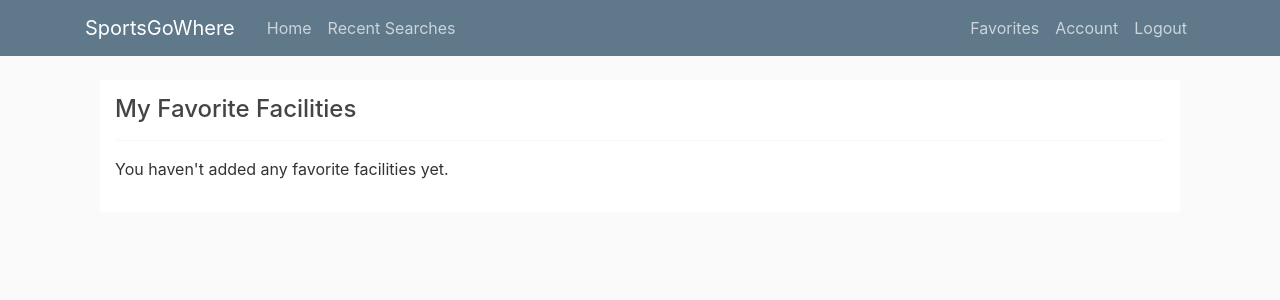
After one commit to joeltancej/SportsGoWhere, a Flask app: page /favorites in a window 1280 px wide. The commit adds this page. Shown: the top 300 px of the page. Run offline with Flask 2, Linux system fonts and the light colour scheme; a user stored in the database is signed in; data that the repository does not hold is empty; parts of the project's set-up code (start-up, migrations or seed data) failed here and were passed over; some libraries are stand-ins or nearby versions.

Commit message:
Please Work
Added Favorites and Recent Searches!

```diff
--- a/Flask_Learn/NearestFinder/nearestCarparks.py
+++ b/Flask_Learn/NearestFinder/nearestCarparks.py
@@ -9,7 +9,7 @@ import mysql.connector as connection
 def nearestCP(lat, long):
     # replace password with your own password here
     try:
-        mydb = connection.connect(host="localhost", database = 'sportsgowhere',user="root", passwd="password!",use_pure=True)
+        mydb = connection.connect(host="localhost", database = 'sportsgowhere',user="root", passwd="password",use_pure=True)
         query = "Select * from hdbcarparks;"
         hdbcarparks = pd.read_sql(query,mydb)
         mydb.close() #close the connection
--- a/Flask_Learn/NearestFinder/nearestEateries.py
+++ b/Flask_Learn/NearestFinder/nearestEateries.py
@@ -8,7 +8,7 @@ import mysql.connector as connection
 def nearestCP(lat, long):
     # replace password with your own password here
     try:
-        mydb = connection.connect(host="localhost", database = 'sportsgowhere',user="root", passwd="password!",use_pure=True)
+        mydb = connection.connect(host="localhost", database = 'sportsgowhere',user="root", passwd="password",use_pure=True)
         query = "Select * from healthiereateries;"
         healthiereateries = pd.read_sql(query,mydb)
         mydb.close() #close the connection
--- a/Flask_Learn/flaskblog/routes.py
+++ b/Flask_Learn/flaskblog/routes.py
@@ -1,10 +1,11 @@
 import os
 import secrets
 from PIL import Image
+import json
 from flask import render_template, url_for, flash, redirect, session, request
 from flaskblog import app, db, bcrypt, mail
 from flaskblog.forms import RegistrationForm, LoginForm, UpdateAccountForm, RequestResetForm, ResetPasswordForm
-from flaskblog.models import Accounts
+from flaskblog.models import Accounts, Favorites, SportsFacilities, RecentSearches
 from flask_mysqldb import MySQL, MySQLdb
 from flask_login import login_user, current_user, logout_user, login_required
 from flask_mail import Message
@@ -13,6 +14,11 @@ from NearestFinder.nearestCarparks import *
 from NearestFinder.geoloc import *
 from datetime import timedelta
 from flaskblog.apimanagers import *
+from pytz import timezone
+from sqlalchemy.exc import IntegrityError
+import datetime
+
+tz = timezone('Asia/Singapore')  # set the timezone to Singapore time
 
 SPORTS = {
     'Badminton': 'Sports Hall',
@@ -64,7 +70,7 @@ LOCATIONS = {
 mydb = mysql.connector.connect(
     host="localhost",
     user="root",
-    password="Wushurocks1!",
+    password="password",
     database="sportsgowhere"
 )
 
@@ -121,7 +127,7 @@ def search():
         locationLong = session["long"]
 
     mycursor = mydb.cursor()
-    sql = """select Y, X, Name, FACILITIES, ROAD_NAME, CONTACT_NO, ROUND(SQRT(
+    sql = """select Y, X, gid, Name, FACILITIES, ROAD_NAME, CONTACT_NO, ROUND(SQRT(
 	POW(69.1 * (Y - %s), 2) +
     POW(69.1 * (%s - X) * COS(Y / 57.3), 2)) * 1.60934, 2) as distance
     from sportsfacilities
@@ -255,11 +261,56 @@ def reset_token(token):
 @app.route("/facility_info", methods=['GET', 'POST'])
 def facility_info():
     selected_facility = request.args.get('type')
-    selected_facility_list = selected_facility[1:-1].split(", ")
-    airquality, airdescriptor, airadvisory= getpsi("national")
+    source = request.args.get('source')  # retrieve the source parameter
+    if source == 'favorites' or source == 'recentsearches':
+        # Convert the selected_facility to int
+        selected_facility_str = str(selected_facility)
+        facility_gid = selected_facility_str.split()[1][:-1]
+        # Convert gid string to integer
+        facility_gid = int(facility_gid.strip('<>SportsFacilities '))
+
+        # Query SportsFacilities table to get matching facility
+        facility = SportsFacilities.query.filter_by(gid=facility_gid).first()
+
+        # Convert facility attributes to a list
+        selected_facility_list = [facility.X, facility.Y, facility.gid, '"' + facility.Name + '"', facility.description, facility.FACILITIES, facility.ROAD_NAME, '"' + facility.CONTACT_NO + '"', facility.GYM, facility.INC_CRC, facility.FMEL_UPD_D]
+    elif source == 'save_favorite':
+        selected_facility_list = request.args.get('selected_facility_list').split('|')
+
+    else:
+        selected_facility_list = selected_facility[1:-1].split(", ")
 
     lat = selected_facility_list[0]
     long = selected_facility_list[1]
+    gid = selected_facility_list[2]
+
+    timestamp = datetime.datetime.now(tz=tz)  # create a datetime object with the specified timezone
+    if current_user.is_authenticated:
+        user_id = current_user.id
+        # Insert new record into recentsearches, or update timestamp if a record with the same primary key exists
+        try:
+            recent_search = RecentSearches(raccount_id=user_id, rfacility_id=gid, timestamp=timestamp)
+            db.session.add(recent_search)
+            db.session.commit()
+        except IntegrityError:
+            db.session.rollback()
+            existing_search = RecentSearches.query.filter_by(raccount_id=user_id, rfacility_id=gid).first()
+            existing_search.timestamp = timestamp
+            db.session.commit()
+        # Check number of recent searches for the user
+        num_recent_searches = RecentSearches.query.filter_by(raccount_id=user_id).count()
+
+        # If the number of recent searches exceeds 5, delete the excess records
+        if num_recent_searches > 5:
+            excess_searches = RecentSearches.query.filter_by(raccount_id=user_id).order_by(RecentSearches.timestamp.asc()).limit(num_recent_searches - 4).all()
+            for search in excess_searches:
+                db.session.delete(search)
+            db.session.commit()
+
+    session['lat'] = lat
+    session['long'] = long
+    session['selected_facility_list'] = selected_facility_list
+    airquality, airdescriptor, airadvisory= getpsi("national")
 
     return render_template('facility_info.html', selected_facility=selected_facility, selected_facility_list=selected_facility_list,
                            lat=lat, long=long, airquality=airquality, airdescriptor=airdescriptor, airadvisory=airadvisory)
@@ -289,9 +340,85 @@ def directions():
 def parking_info():
 
     res = request.args.get('type')
+    res_dict = json.loads(res.replace("'", "\""))
+    cpno = res_dict['cpno']
+    cpdata = getcarparkinfo(cpno)
 
-    return render_template('parking_info.html', res=res)
+    return render_template('parking_info.html', res=res, cpno=cpno, cpdata=cpdata)
 
 @app.route("/search_results")
 def search_results():
     return render_template('search_results.html')
+
+
+@app.route('/save_favorite', methods=['POST'])
+@login_required
+def save_favorite():
+    facility_gid = request.form['selected_facility_list_gid']
+    is_favorite = request.form.get('is_favorite', False)
+    account_id = current_user.id
+
+    # Get the facility ID from the SportsFacilities table using the facility_gid
+    facility = SportsFacilities.query.filter_by(gid=facility_gid).first()
+    if facility is None:
+        flash('Facility not found.', 'danger')
+        return redirect(url_for('home'))
+
+    facility_id = facility.gid
+
+    # Check if the record already exists in the favorites table
+    existing_favorite = Favorites.query.filter_by(account_id=account_id, facility_id=facility_id).first()
+
+    if is_favorite:
+        if not existing_favorite:
+            # Insert a new record if it doesn't exist
+            favorite = Favorites(account_id=account_id, facility_id=facility_id)
+            db.session.add(favorite)
+            db.session.commit()
+            flash('The facility has been added to your favorites!', 'success')
+        else:
+            flash('The facility is already in your favorites!', 'danger')
+    else:
+        if existing_favorite:
+            # Delete the existing record if it exists
+            db.session.delete(existing_favorite)
+            db.session.commit()
+            flash('The facility has been removed from your favorites.', 'success')
+        else:
+            flash('The facility is not in your favorites!', 'danger')
+
+    lat = session.get('lat')
+    long = session.get('long')
+    selected_facility_list = session.get('selected_facility_list')
+    selected_facility_list = [str(elem) for elem in selected_facility_list]
+    return redirect(url_for('facility_info', selected_facility_list='|'.join(selected_facility_list), source='save_favorite'))
+
+
+@app.route('/favorites')
+@login_required
+def favorites():
+    user_id = current_user.id
+    favorites = Favorites.query.filter_by(account_id=user_id).all()
+
+    facilities = []
+    for favorite in favorites:
+        facility = SportsFacilities.query.filter_by(gid=favorite.facility_id).first()
+        if facility:
+            facilities.append(facility)
+
+    return render_template('favorites.html', title='Favorites', facilities=facilities, source='favorites')
+
+
+@app.route('/recentsearches')
+@login_required
+def recentsearches():
+    user_id = current_user.id
+    recentsearches = RecentSearches.query.filter_by(raccount_id=user_id).all()
+
+    facilities = []
+    for recentsearch in recentsearches:
+        facility = SportsFacilities.query.filter_by(gid=recentsearch.rfacility_id).first()
+        if facility:
+            facilities.append(facility)
+
+    return render_template('recentsearches.html', title='Recent Searches', facilities=facilities, source='recentsearches')
--- /dev/null
+++ b/Flask_Learn/flaskblog/templates/favorites.html
@@ -0,0 +1,23 @@
+{% extends "layout.html" %}
+
+{% block content %}
+<div id="content" class="container">
+    <div class="panel panel-default">
+        <div class="panel-body">
+            <h4 class="nomargin">My Favorite Facilities</h4>
+            <hr class="nomargin-bottom margin-top-10">
+            {% if not facilities %}
+                <p>You haven't added any favorite facilities yet.</p>
+            {% else %}
+                {% for facility in facilities %}
+                    <div class="clearfix search-result"><!-- item -->
+                        <h4><a href="{{url_for('facility_info', type=[facility], source='favorites')}}"> {{ facility.Name }}</a></h4>
+                        <br>
+                        <p>Facilities: {{ facility.FACILITIES }}</p>
+                    </div><!-- /item -->
+                {% endfor %}
+            {% endif %}
+        </div>
+    </div>
+</div>
+{% endblock content %}
--- a/Flask_Learn/flaskblog/templates/layout.html
+++ b/Flask_Learn/flaskblog/templates/layout.html
@@ -27,12 +27,17 @@
           </button>
           <div class="collapse navbar-collapse" id="navbarToggle">
             <div class="navbar-nav mr-auto">
-              <a class="nav-item nav-link" href="{{ url_for('home') }}">Home</a>
-              <a class="nav-item nav-link" href="{{ url_for('about') }}">About</a>
+              {% if current_user.is_authenticated %}
+                <a class="nav-item nav-link" href="{{ url_for('home') }}">Home</a>
+                <a class="nav-item nav-link" href="{{ url_for('recentsearches') }}">Recent Searches</a>
+              {% else %}
+                <a class="nav-item nav-link" href="{{ url_for('home') }}">Home</a>
+              {% endif %}
             </div>
             <!-- Navbar Right Side -->
             <div class="navbar-nav">
               {% if current_user.is_authenticated %}
+                <a class="nav-item nav-link" href="{{ url_for('favorites') }}">Favorites</a>
                 <a class="nav-item nav-link" href="{{ url_for('account') }}">Account</a>
                 <a class="nav-item nav-link" href="{{ url_for('logout') }}">Logout</a>
               {% else %}
--- a/Flask_Learn/flaskblog/templates/parking_info.html
+++ b/Flask_Learn/flaskblog/templates/parking_info.html
@@ -2,6 +2,6 @@
 
 {% block content %}
 
-<p>{{ res }}</p>
+<p>{{ res }}<br>{{ restype }}<br>{{ cpno }}<br>{{ cpdata }}</p>
 
 {% endblock %}
--- a/Flask_Learn/flaskblog/templates/search.html
+++ b/Flask_Learn/flaskblog/templates/search.html
@@ -24,9 +24,9 @@
             <!-- SEARCH RESULTS -->
             {% for res in result %}
             <div class="clearfix search-result"><!-- item -->
-                <h4><a href="{{url_for('facility_info', type=[res])}}">{{ res[2] }}</a></h4>
-                <small class="text-success">Distance: {{ res[6] }}km</small>
-                <p>Facilities: {{ res[3] }}</p>
+                <h4><a href="{{url_for('facility_info', type=[res])}}">{{ res[3] }}</a></h4>
+                <small class="text-success">Distance: {{ res[7] }}km</small>
+                <p>Facilities: {{ res[4] }}</p>
             </div><!-- /item -->
             {% endfor %}
             <!-- /SEARCH RESULTS -->
```
Also changed, not shown: Flask_Learn/flaskblog/models.py (+40 -13 lines), Flask_Learn/flaskblog/templates/facility_info.html (+12 -7 lines), Flask_Learn/flaskblog/templates/recentsearches.html (added, +23 -0 lines), Flask_Learn/flaskblog/templates/parking.html (line endings or trailing spaces).
